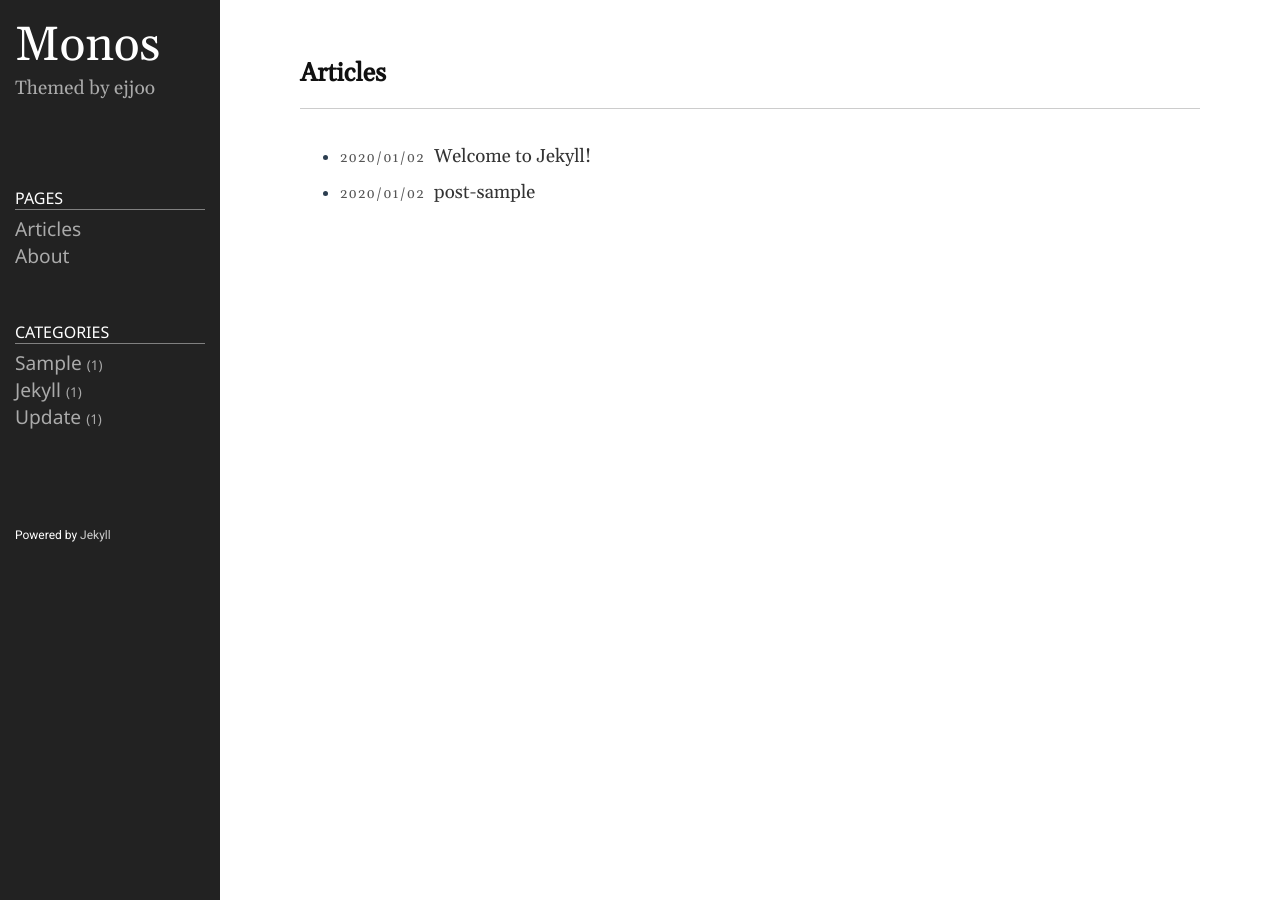
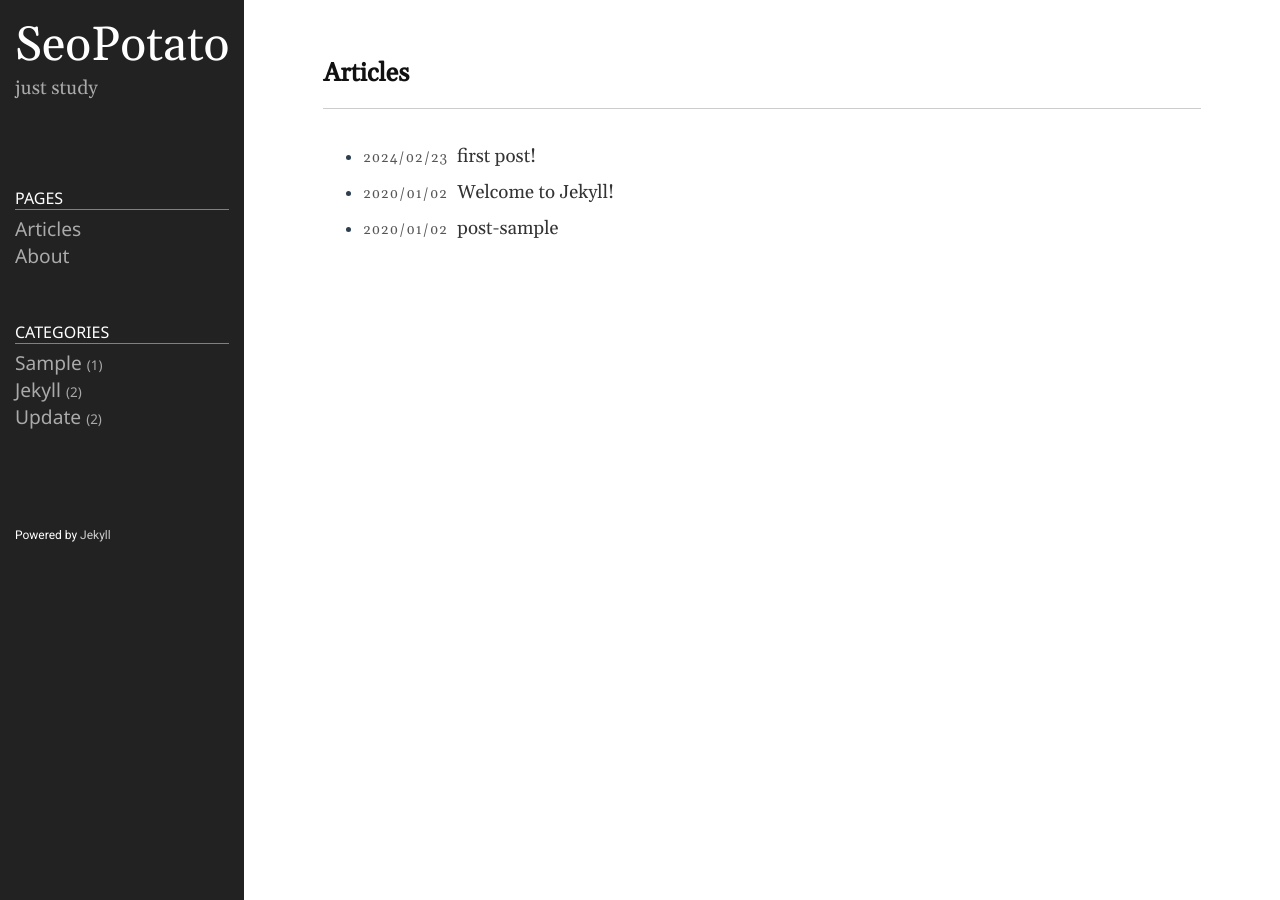
Before and after one commit to heyimcsy/heyimcsy.github.io, a Jekyll site: the page built from index.md, in a window 1280 px wide. Built offline with Jekyll 4.4.1, drawn with Linux system fonts in a browser that asks for light colours.

Commit message:
firstpost

```diff
--- a/_config.yml
+++ b/_config.yml
@@ -18,12 +18,12 @@
 # You can create any custom variable you would like, and they will be accessible
 # in the templates via {{ site.myvariable }}.
 
-title: Monos
-email: ejjoo7994@gmail.com
+title: SeoPotato
+email: cinnamon1995@naver.com
 description: >- # this means to ignore newlines until "baseurl:"
-  Themed by ejjoo
+  just study
 # baseurl: "/" # the subpath of your site, e.g. /blog
-# url: "http://ejjoo.github.io" # the base hostname & protocol for your site, e.g. http://example.com
+# url: "http://heyimcsy.github.io" # the base hostname & protocol for your site, e.g. http://example.com
 github_username: ejjoo
 highlighter: rouge
 svg:
```
Also changed, not shown: _posts/2024-02-23-first-post.markdown (added, +9 -0 lines).
